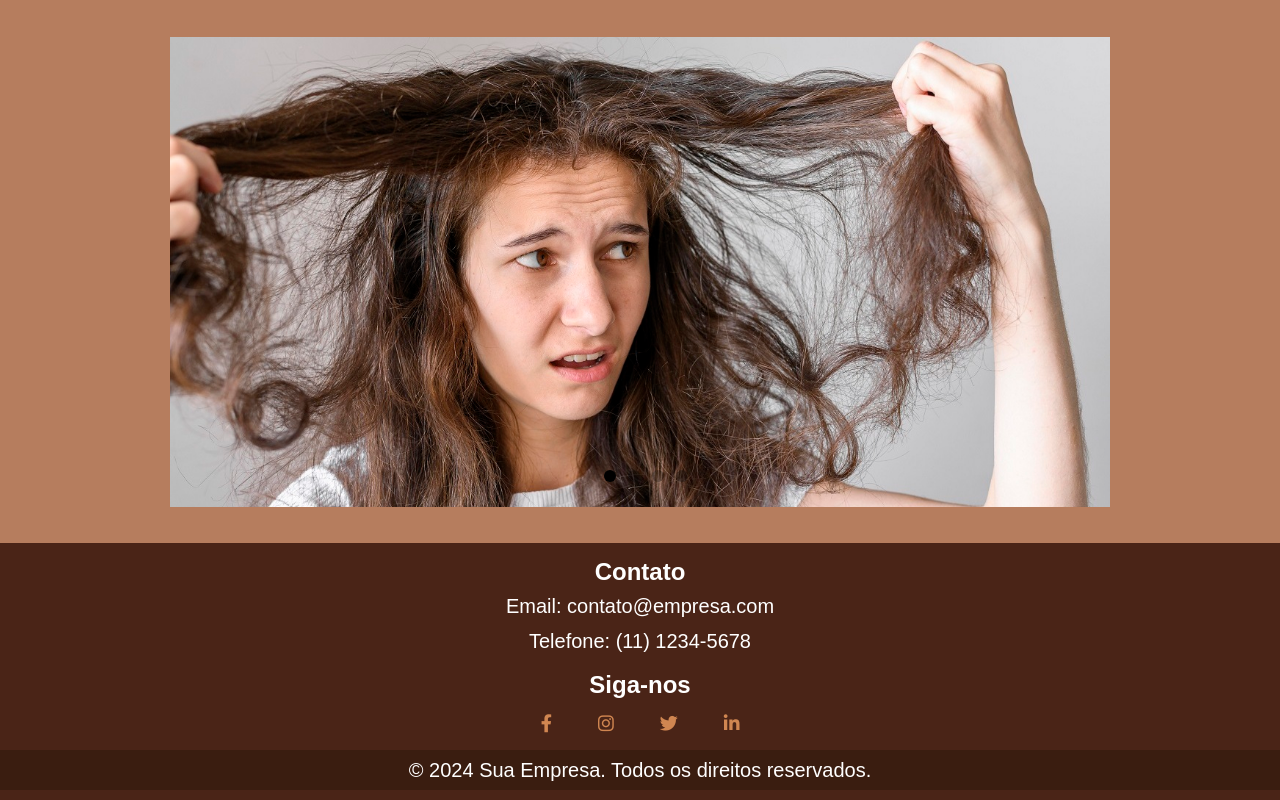
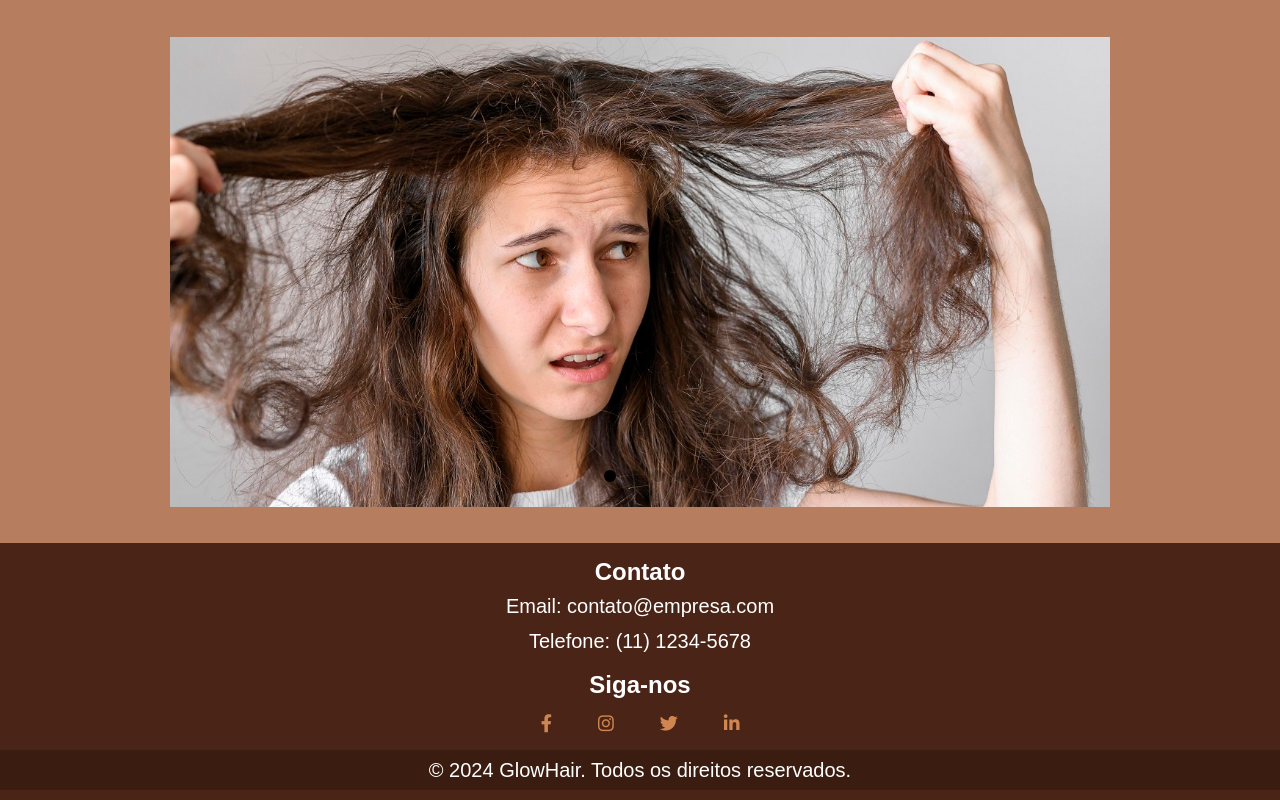
Before and after one commit to PedroIvo19/GlowHair, a plain HTML site: page index.html in a window 1280 px wide. Shown: the part 2370-3170 px from the top of the page. Drawn offline with Linux system fonts and the light colour scheme; a script that the page names is missing.

Commit message:
Atualizado 22h 16/10

```diff
--- a/index.html
+++ b/index.html
@@ -102,7 +102,7 @@
         </div>
 
         <div class="footer-bottom">
-            <p>&copy; 2024 Sua Empresa. Todos os direitos reservados.</p>
+            <p>&copy; 2024 GlowHair. Todos os direitos reservados.</p>
         </div>
     </footer>
 
```
Also changed, not shown: TipoCabelo/tipocabelo.html (+1 -1 lines).
